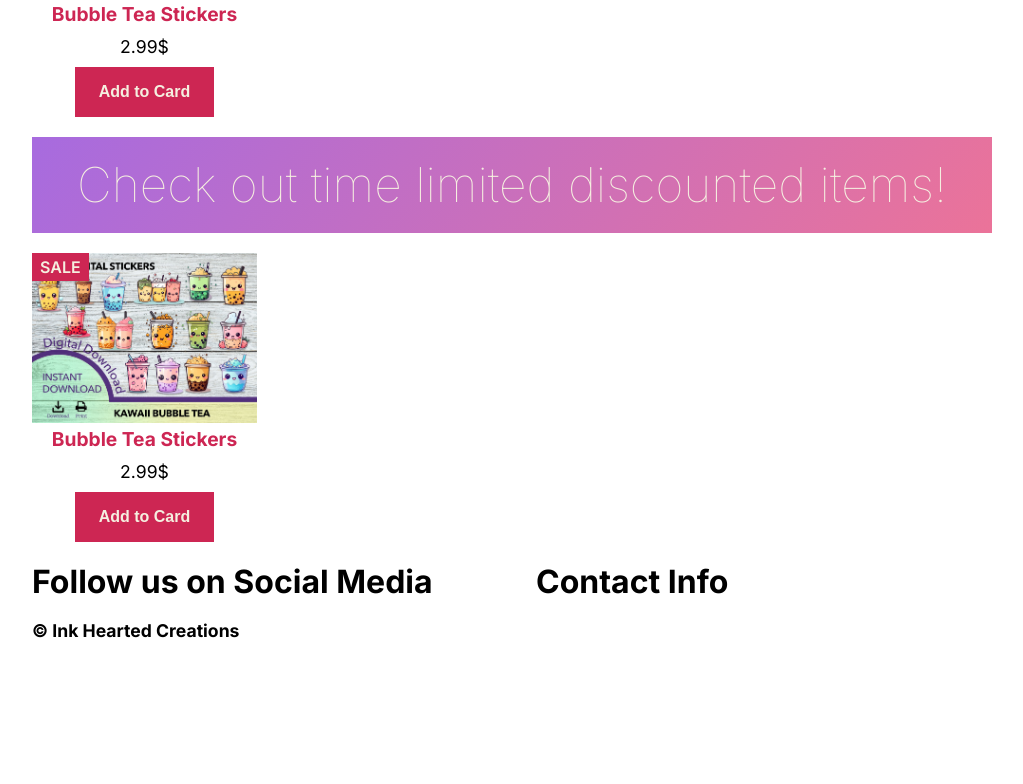
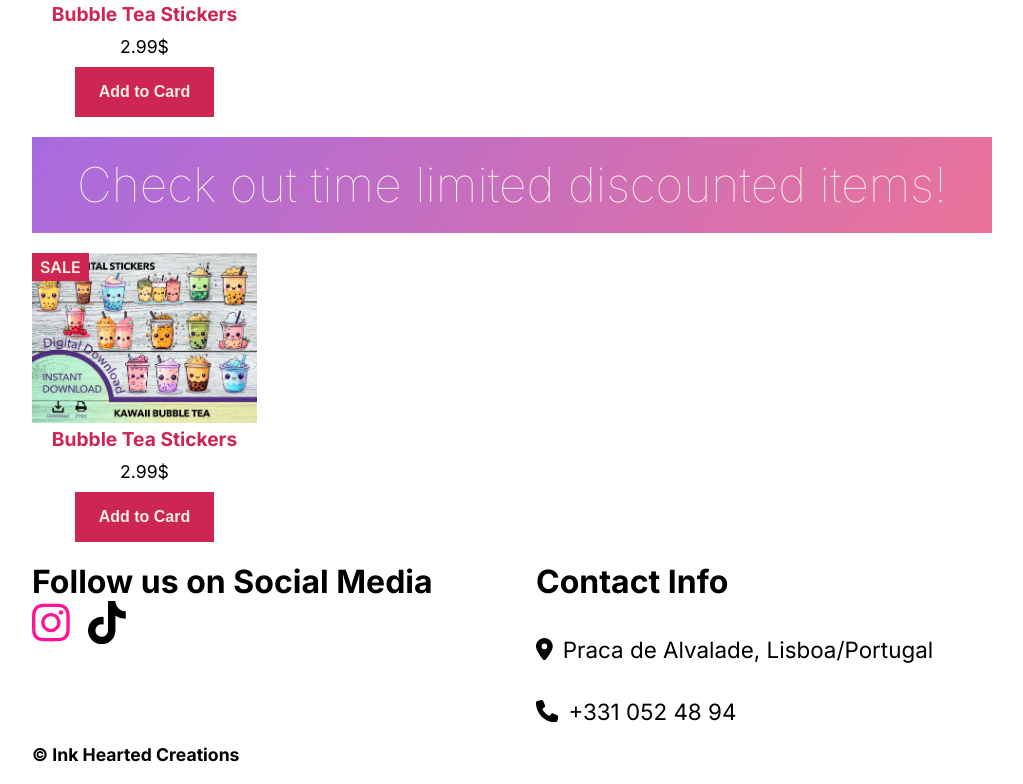
Before and after one commit to JustRelaxable/nextjs-sticker-shop, a Next.js app: page / in a window 1280 px wide. Shown: the part 1315-2099 px from the top of the page, without its empty margins (128-1151 px from the left). Before the commit the page ends 1975 px from the top, so only its background shows below. Built offline with nearby package versions, Linux system fonts and the light colour scheme.

Commit message:
Add social section of main page

```diff
--- a/src/app/page.js
+++ b/src/app/page.js
@@ -56,9 +56,53 @@
       <div className={styles.categoryContainer}>
         <div className={styles.footerCategory}>
           <h2>Follow us on Social Media</h2>
+          <div className={styles.socialMediaLinksContainer}>
+            <a href="#">
+              <svg
+                xmlns="http://www.w3.org/2000/svg"
+                height="1em"
+                viewBox="0 0 448 512"
+                className={`${styles.socialMediaIcon} ${styles.instagramIcon}`}
+              >
+                <path d="M224.1 141c-63.6 0-114.9 51.3-114.9 114.9s51.3 114.9 114.9 114.9S339 319.5 339 255.9 287.7 141 224.1 141zm0 189.6c-41.1 0-74.7-33.5-74.7-74.7s33.5-74.7 74.7-74.7 74.7 33.5 74.7 74.7-33.6 74.7-74.7 74.7zm146.4-194.3c0 14.9-12 26.8-26.8 26.8-14.9 0-26.8-12-26.8-26.8s12-26.8 26.8-26.8 26.8 12 26.8 26.8zm76.1 27.2c-1.7-35.9-9.9-67.7-36.2-93.9-26.2-26.2-58-34.4-93.9-36.2-37-2.1-147.9-2.1-184.9 0-35.8 1.7-67.6 9.9-93.9 36.1s-34.4 58-36.2 93.9c-2.1 37-2.1 147.9 0 184.9 1.7 35.9 9.9 67.7 36.2 93.9s58 34.4 93.9 36.2c37 2.1 147.9 2.1 184.9 0 35.9-1.7 67.7-9.9 93.9-36.2 26.2-26.2 34.4-58 36.2-93.9 2.1-37 2.1-147.8 0-184.8zM398.8 388c-7.8 19.6-22.9 34.7-42.6 42.6-29.5 11.7-99.5 9-132.1 9s-102.7 2.6-132.1-9c-19.6-7.8-34.7-22.9-42.6-42.6-11.7-29.5-9-99.5-9-132.1s-2.6-102.7 9-132.1c7.8-19.6 22.9-34.7 42.6-42.6 29.5-11.7 99.5-9 132.1-9s102.7-2.6 132.1 9c19.6 7.8 34.7 22.9 42.6 42.6 11.7 29.5 9 99.5 9 132.1s2.7 102.7-9 132.1z" />
+              </svg>
+            </a>
+            <a href="#">
+              <svg
+                xmlns="http://www.w3.org/2000/svg"
+                height="1em"
+                viewBox="0 0 448 512"
+                className={`${styles.socialMediaIcon} ${styles.tiktokIcon}`}
+              >
+                <path d="M448,209.91a210.06,210.06,0,0,1-122.77-39.25V349.38A162.55,162.55,0,1,1,185,188.31V278.2a74.62,74.62,0,1,0,52.23,71.18V0l88,0a121.18,121.18,0,0,0,1.86,22.17h0A122.18,122.18,0,0,0,381,102.39a121.43,121.43,0,0,0,67,20.14Z" />
+              </svg>
+            </a>
+          </div>
         </div>
         <div className={styles.footerCategory}>
-          <h2>Contact Info</h2>
+          <div className={styles.contactContainer}>
+            <h2>Contact Info</h2>
+            <div className={styles.contactDiv}>
+              <svg
+                xmlns="http://www.w3.org/2000/svg"
+                height="1em"
+                viewBox="0 0 384 512"
+              >
+                <path d="M215.7 499.2C267 435 384 279.4 384 192C384 86 298 0 192 0S0 86 0 192c0 87.4 117 243 168.3 307.2c12.3 15.3 35.1 15.3 47.4 0zM192 128a64 64 0 1 1 0 128 64 64 0 1 1 0-128z" />
+              </svg>
+              <p>Praca de Alvalade, Lisboa/Portugal</p>
+            </div>
+            <div className={styles.contactDiv}>
+              <svg
+                xmlns="http://www.w3.org/2000/svg"
+                height="1em"
+                viewBox="0 0 512 512"
+              >
+                <path d="M164.9 24.6c-7.7-18.6-28-28.5-47.4-23.2l-88 24C12.1 30.2 0 46 0 64C0 311.4 200.6 512 448 512c18 0 33.8-12.1 38.6-29.5l24-88c5.3-19.4-4.6-39.7-23.2-47.4l-96-40c-16.3-6.8-35.2-2.1-46.3 11.6L304.7 368C234.3 334.7 177.3 277.7 144 207.3L193.3 167c13.7-11.2 18.4-30 11.6-46.3l-40-96z" />
+              </svg>
+              <p>+331 052 48 94</p>
+            </div>
+          </div>
         </div>
       </div>
     </main>
--- a/src/app/page.module.css
+++ b/src/app/page.module.css
@@ -28,6 +28,40 @@
   font-size: 2rem;
 }
 
+.contactContainer {
+  display: flex;
+  flex-direction: column;
+  gap: 35px;
+  align-items: flex-start;
+}
+
+.contactContainer > h2 {
+  font-weight: 700;
+  font-size: 2rem;
+}
+
+.contactDiv {
+  display: flex;
+  flex-direction: row;
+  gap: 10px;
+  align-items: center;
+  font-size: 1.4rem;
+}
+
+.socialMediaLinksContainer {
+  display: flex;
+  flex-direction: row;
+  gap: 18px;
+}
+
+.socialMediaIcon {
+  height: 2.7rem;
+}
+
+.instagramIcon {
+  fill: deeppink;
+}
+
 @media screen and (max-width: 1225px) {
   .productContainer {
     grid-template-columns: 1fr 1fr 1fr;
```
